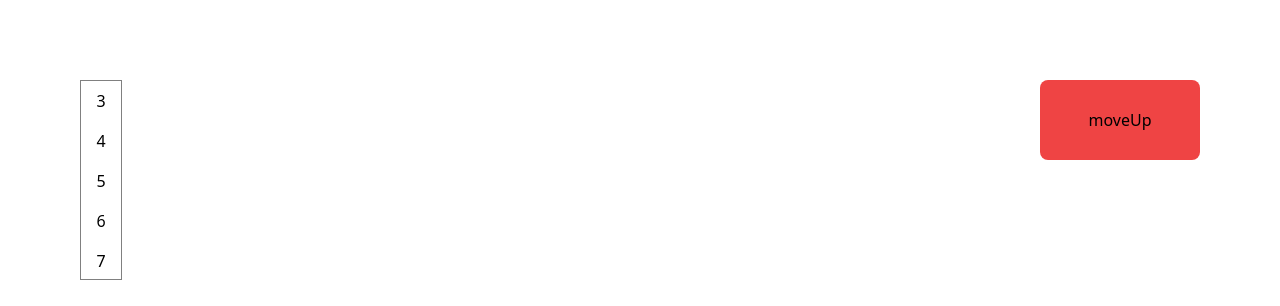
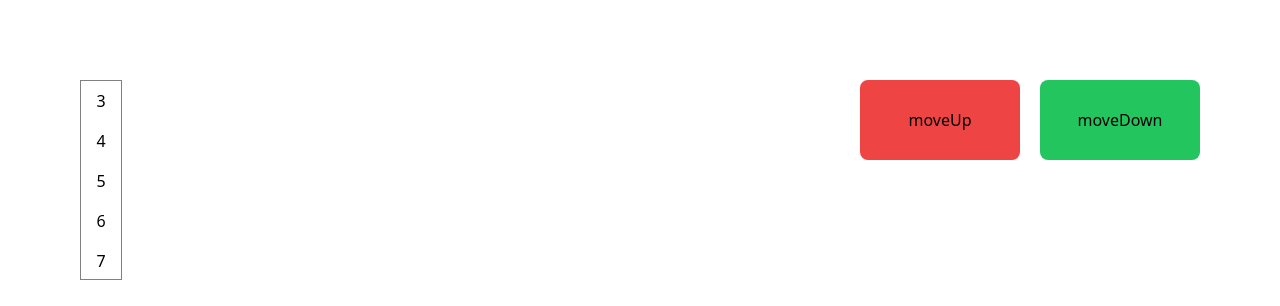
Before and after one commit to LeventelisV/Picker, a React (Create React App) app: page / in a window 1280 px wide. Shown: the top 306 px of the page. Built offline with nearby package versions, Linux system fonts and the light colour scheme.

Commit message:
move the list up and down with keys

```diff
--- a/src/Components/Picker.jsx
+++ b/src/Components/Picker.jsx
@@ -7,7 +7,7 @@ export default function Picker({data = [1,2,3,4,5,6,7,8,9],blockHeight = 40,bloc
     const listRef = useRef(null)
     const parentListRef = useRef(null)
 
-    const pixelsIWantToMove = 120
+    const pixelsIWantToMove = 40
     const height = blockHeight * blocks
     const middlePosition= blockHeight * (Math.floor(blocks/2))
     const initialSelectedElementPosition = Math.floor(data.length/2)
@@ -23,17 +23,33 @@ export default function Picker({data = [1,2,3,4,5,6,7,8,9],blockHeight = 40,bloc
 
     },[])
 
-    const moveTheListUp = () =>{
+    const moveTheListDown = () =>{
         const parentListPosition = parentListRef.current.getBoundingClientRect().top
-        const listPosition = listRef.current.getBoundingClientRect().top -1 ;
-        if(listPosition + pixelsIWantToMove - parentListPosition  <= middlePosition + Math.abs(displayedData[0].initialPosition)){
-                listRef.current.style.transform = `translateY(${listPosition - parentListPosition + pixelsIWantToMove}px)`
+        const listTopPosition = listRef.current.getBoundingClientRect().top -1 ;
+        console.log(listTopPosition - parentListPosition , Math.abs(listTopPosition - parentListPosition))
+
+        if(listTopPosition + pixelsIWantToMove - parentListPosition  <= middlePosition + Math.abs(displayedData[0].initialPosition)){
+                listRef.current.style.transform = `translateY(${listTopPosition - parentListPosition + pixelsIWantToMove}px)`
         }
-        else if((listPosition  - parentListPosition < middlePosition + Math.abs(displayedData[0].initialPosition)))
+        else if((listTopPosition  - parentListPosition < middlePosition + Math.abs(displayedData[0].initialPosition)))
         {
-            const availableMovingSpace = listPosition - (middlePosition + Math.abs(displayedData[0].initialPosition))
-            listRef.current.style.transform = `translateY(${listPosition - parentListPosition + availableMovingSpace}px)`
+            const availableMovingSpace = listTopPosition - (middlePosition + Math.abs(displayedData[0].initialPosition))
+            listRef.current.style.transform = `translateY(${listTopPosition - parentListPosition + availableMovingSpace}px)`
         }
+    }
+
+    const moveTheListUp = () => {
+        const parentListTopPosition = parentListRef.current.getBoundingClientRect().top
+        const parentListBottomPosition = parentListRef.current.getBoundingClientRect().bottom
+        const listBottomPosition = listRef.current.getBoundingClientRect().bottom
+        const listTopPosition = listRef.current.getBoundingClientRect().top -1 ;
+
+        if( ((Math.abs(listTopPosition - parentListTopPosition) === (Math.abs(displayedData.slice(-1)[0].initialPosition)- middlePosition ))  &&
+        (listTopPosition - parentListTopPosition > 0)) ||
+        Math.abs(listTopPosition - parentListTopPosition) < (Math.abs(displayedData.slice(-1)[0].initialPosition)- middlePosition )){
+            listRef.current.style.transform = `translateY(${listTopPosition - parentListTopPosition - pixelsIWantToMove}px)`
+        }
+
     }
 
     return(
@@ -52,9 +68,16 @@ export default function Picker({data = [1,2,3,4,5,6,7,8,9],blockHeight = 40,bloc
 
     )}</div>
 </PickerContainer>
+<div>
 <button
-    className="bg-red-500 h-20 w-40 rounded-lg"
-    onClick={moveTheListUp}>moveUp</button>
+    className="bg-red-500 h-20 w-40 rounded-lg mr-5"
+    onClick={moveTheListUp}>moveUp
+</button>
+<button
+    className="bg-green-500 h-20 w-40 rounded-lg"
+    onClick={moveTheListDown}>moveDown
+</button>
+</div>
 </div>
         </>
     )
```
